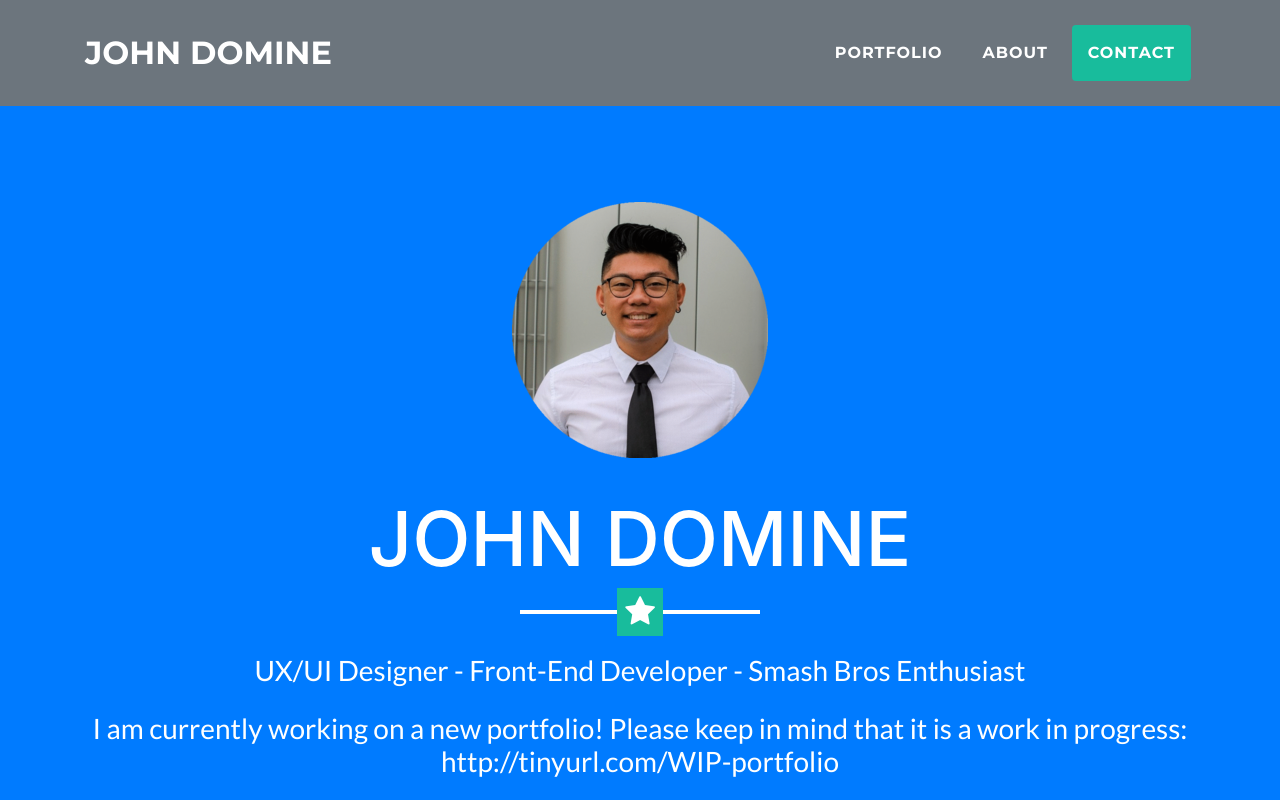
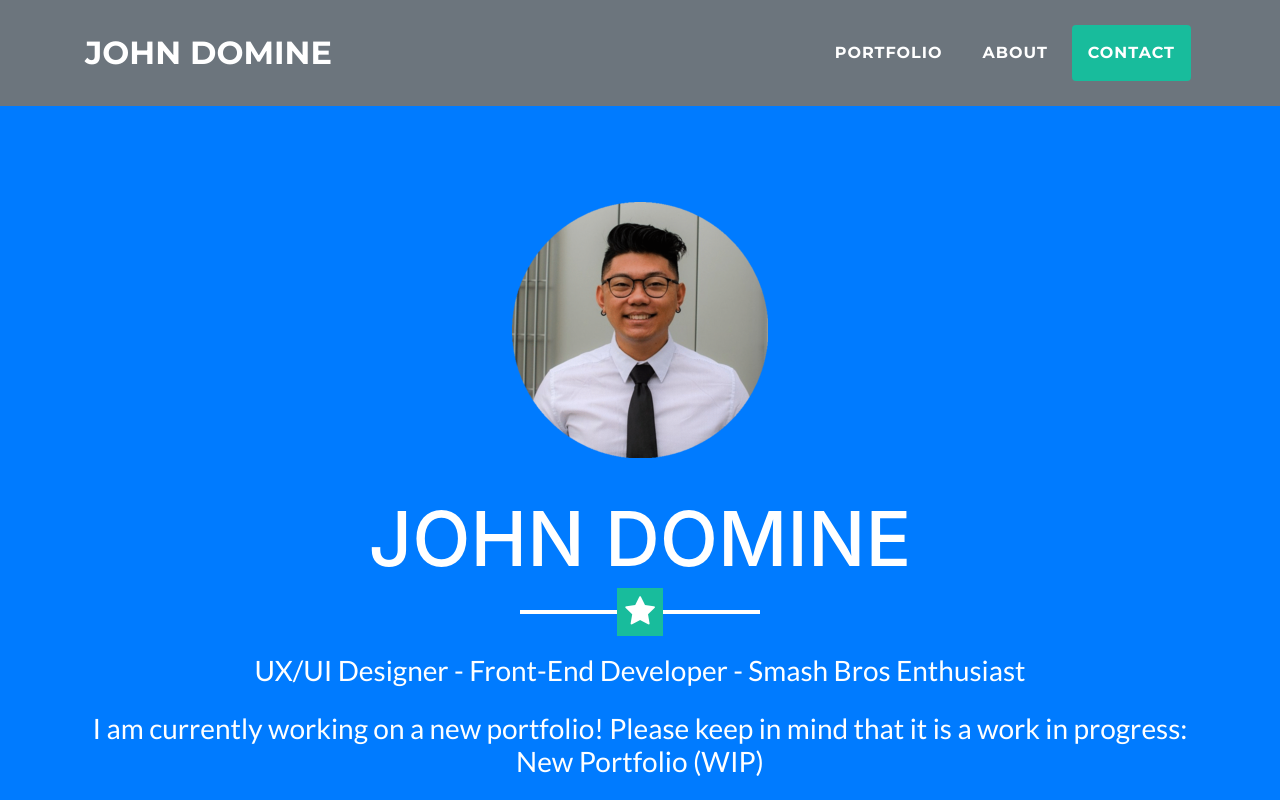
Before and after one commit to recurjohn/superviolet.github.io, a website with bundled scripts: page index.html in a window 1280 px wide. Shown: the top 800 px of the page. Built offline with nearby package versions, Linux system fonts and the light colour scheme.

Commit message:
changed anchor for new portfolio

```diff
--- a/index.html
+++ b/index.html
@@ -62,7 +62,7 @@
       <hr class="star-light">
       <h2 class="font-weight-light mb-0">UX/UI Designer - Front-End Developer - Smash Bros Enthusiast</h2>
       &nbsp;
-      <div> <h2 class="font-weight-light mb-0">  I am currently working on a new portfolio! Please keep in mind that it is a work in progress: http://tinyurl.com/WIP-portfolio </h2> </div>
+      <div> <h2 class="font-weight-light mb-0">  I am currently working on a new portfolio! Please keep in mind that it is a work in progress: <a href="https://johns-first-project-3f6da0.webflow.io/" style="color: #ffffff;">New Portfolio (WIP)</a></h2> </div>
     </div>
   </header>
 
```
